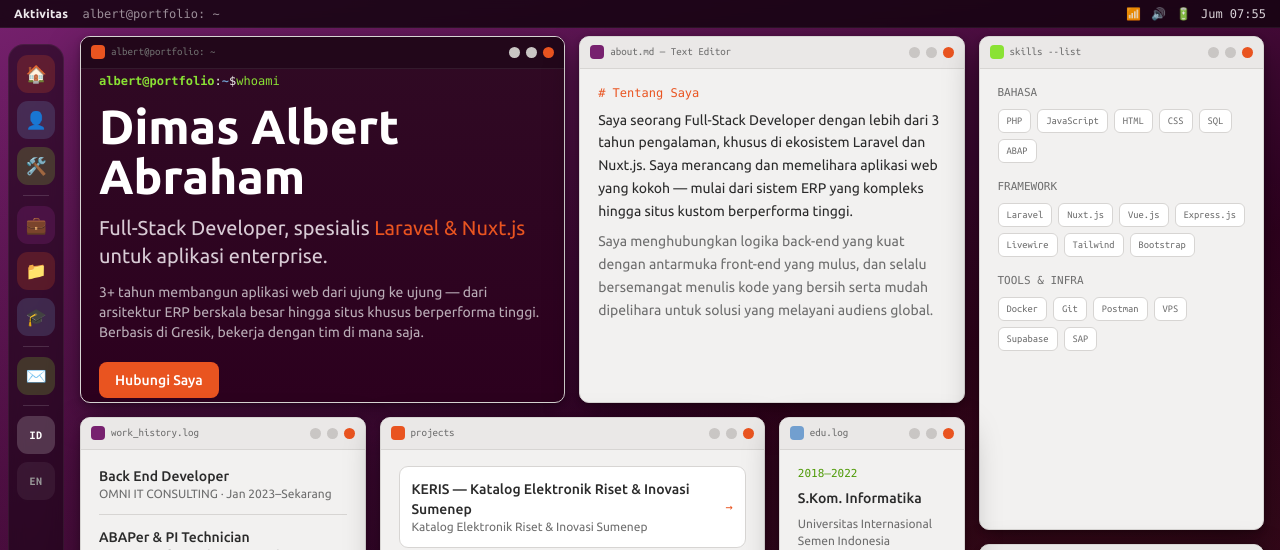
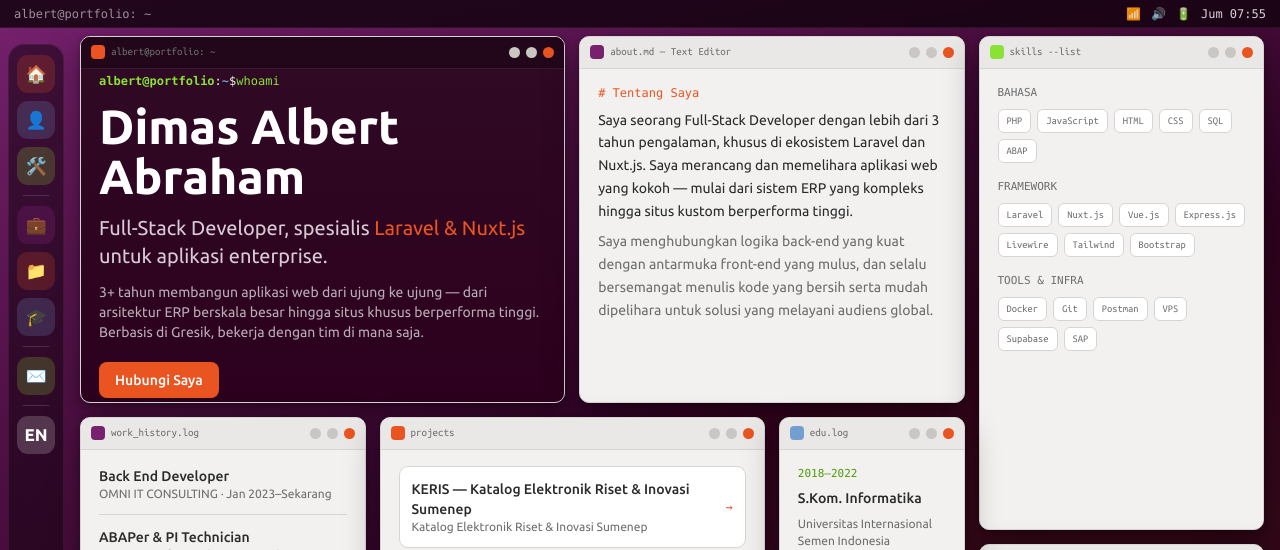
Before and after one commit to albertdimasa/portfolio-theme-linux, a Vue app: page / in a window 1280 px wide. Shown: the top 550 px of the page. Built offline with nearby package versions, Linux system fonts and the light colour scheme.

Commit message:
refactor: compact dock mobile — single lang toggle, hide topbar title

```diff
--- a/src/components/Dock.vue
+++ b/src/components/Dock.vue
@@ -1,7 +1,7 @@
 <script setup>
 import { useI18n } from '@/composables/useI18n'
 
-const { t, currentLang, setLang } = useI18n()
+const { t, currentLang, toggleLang } = useI18n()
 
 defineProps({
   activeCard: { type: String, default: null },
@@ -59,11 +59,12 @@ const items = [
       </button>
     </template>
     <div class="w-[26px] h-px my-0.5" style="background: rgba(255, 255, 255, 0.14)" />
-    <button :class="['dock-icon', 'lang', { active: currentLang === 'id' }]" @click="setLang('id')">
-      ID
-    </button>
-    <button :class="['dock-icon', 'lang', { active: currentLang === 'en' }]" @click="setLang('en')">
-      EN
+    <button
+      :class="['dock-icon', 'lang', { active: true }]"
+      @click="toggleLang"
+      :title="currentLang === 'id' ? 'Switch to EN' : 'Ganti ke ID'"
+    >
+      {{ currentLang === 'id' ? 'EN' : 'ID' }}
     </button>
   </div>
 </template>
@@ -92,18 +93,6 @@ const items = [
   font-weight: 700;
   color: #fff;
 }
-.dock-icon.lang {
-  font-size: 12px;
-  font-weight: 700;
-  letter-spacing: 0.5px;
-  font-family: 'Ubuntu Mono', monospace;
-  color: #999;
-}
-.dock-icon.lang.active {
-  color: #fff;
-  background: rgba(255, 255, 255, 0.18);
-}
-
 @media (max-width: 900px) {
   #dock {
     left: 0;
--- a/src/components/TopBar.vue
+++ b/src/components/TopBar.vue
@@ -18,7 +18,6 @@ const { clock } = useClock()
     "
   >
     <div class="flex items-center gap-3.5">
-      <span class="font-bold tracking-wide" v-html="t('topbar.title')" />
       <span class="font-mono opacity-60" v-html="t('topbar.prompt')" />
     </div>
     <div class="flex items-center gap-2.5 opacity-90 font-mono">
--- a/src/composables/useI18n.js
+++ b/src/composables/useI18n.js
@@ -293,5 +293,9 @@ export function useI18n() {
     currentLang.value = lang
   }
 
-  return { currentLang, t, setLang }
+  function toggleLang() {
+    currentLang.value = currentLang.value === 'id' ? 'en' : 'id'
+  }
+
+  return { currentLang, t, setLang, toggleLang }
 }
```
Also changed, not shown: src/components/ProjectsCard.vue (+6 -8 lines).
